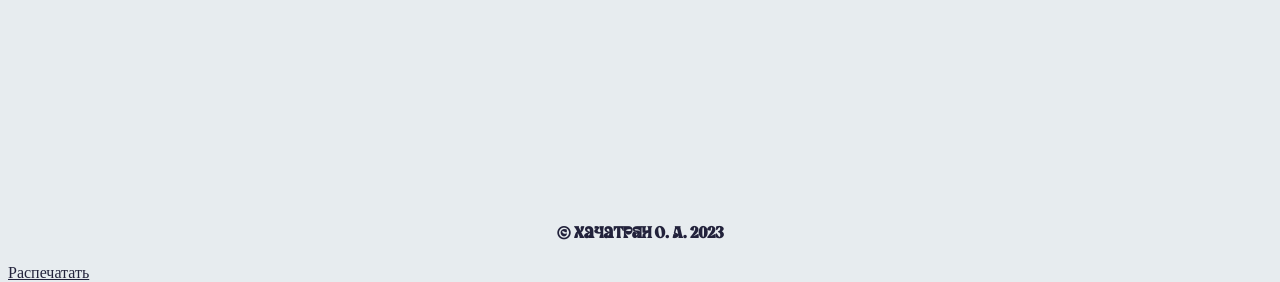
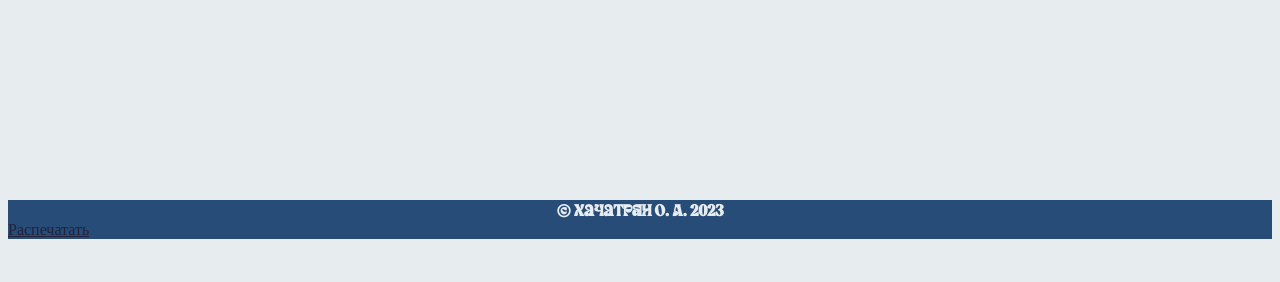
Before and after one commit to ofao/onlineShop, a PHP site: page /sam_ofelia.html in a window 1280 px wide. Shown: the part 2478-2760 px from the top of the page. After the commit the page ends 2717 px from the top, so only its background shows below. Run offline with PHP 8.4, Linux system fonts and the light colour scheme; some web fonts are replaced.

Commit message:
Update style_ofelia.css

```diff
--- a/style_ofelia.css
+++ b/style_ofelia.css
@@ -271,3 +271,17 @@ footer {
   transform: skewY(-5deg);
   transform-origin: top left;
 }
+
+.footer-info {
+  position: relative;
+  display: block;
+  bottom: 0;
+  background-color: #274c78;
+  z-index: 1;
+}
+
+.footer-info h4 {
+  color: #e7ecef;
+  z-index: 1;
+  margin: 0px;
+}
```
